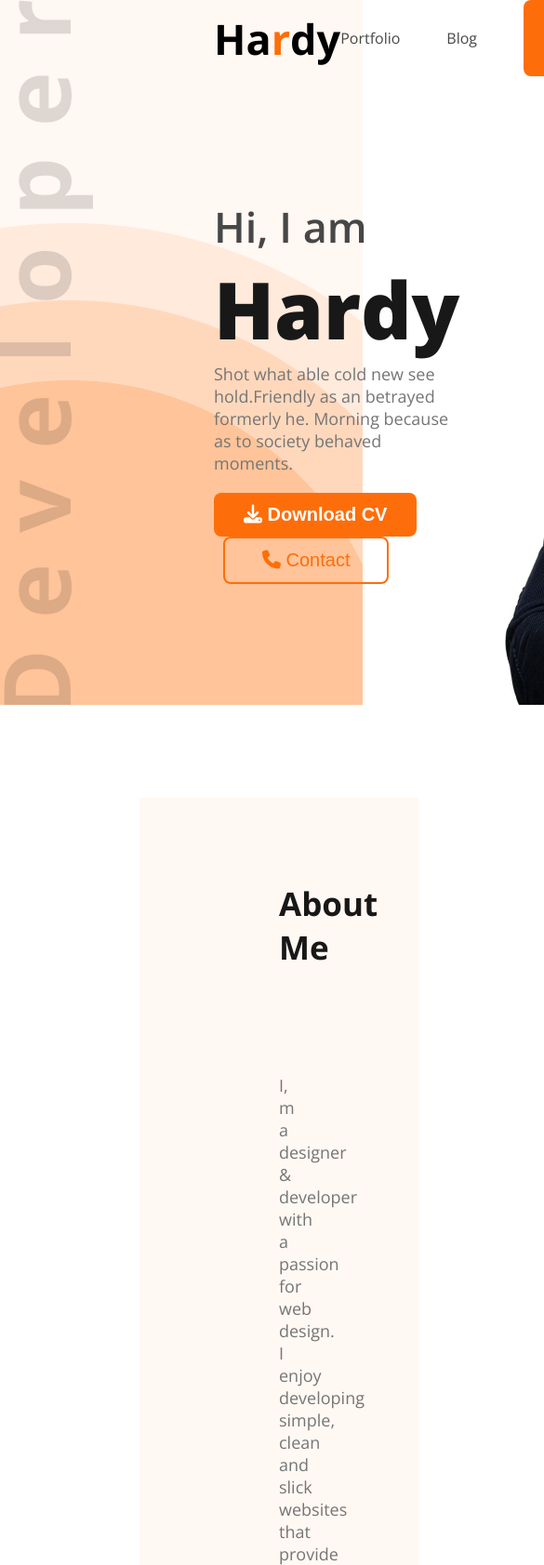
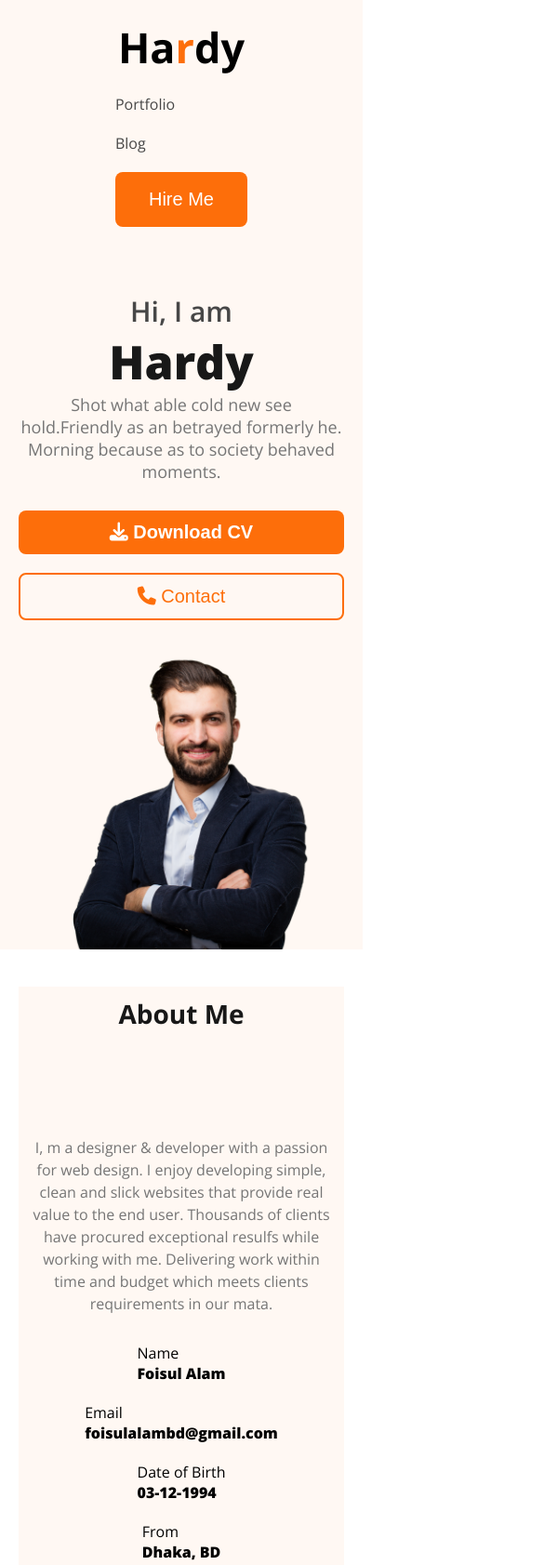
Before and after one commit to FoisulAlam/dev-portfolio, a plain HTML site: page index.html in a window 390 px wide. Shown: the top 1683 px of the page at 93% size, 585 px wide, since content can reach past the window. Drawn offline with nearby package versions, Linux system fonts and the light colour scheme.

Commit message:
Made Responsive

```diff
--- a/style/style.css
+++ b/style/style.css
@@ -1,8 +1,10 @@
+/* Shared Style stars */
 * {
     margin: 0;
     padding: 0;
     box-sizing: border-box;
 }
+
 .open-sans {
     font-family: "Open Sans", sans-serif;
     font-optical-sizing: auto;
@@ -11,8 +13,6 @@
     font-variation-settings:
         "wdth" 100;
 }
-
-/* Shared Style stars */
 
 .text-center {
     text-align: center;
@@ -25,18 +25,23 @@
 .text-primary {
     color: #FD6E0A;
 }
+
 .dark-1 {
     color: #181818;
 }
+
 .dark-2 {
     color: #474747;
 }
+
 .dark-3 {
     color: #757575;
 }
+
 .dark-5 {
     color: #D1D1D1;
 }
+
 .btn-primary {
     font-size: 20px;
     color: white;
@@ -46,12 +51,10 @@
     padding: 18px 36px;
 }
 
-
 .section-title {
     font-size: 35px;
     font-weight: 700;
     color: #181818;
-
 }
 
 .section-description {
@@ -59,24 +62,17 @@
     font-weight: 400;
     color: #757575;
     margin-bottom: 30px;
-
 }
 
 /* Shared Style ends */
 
+/* Desktop-first styles (default) */
 .header {
     background-image: url('../images/developer.png'), url('../images/header_bg.png');
     background-repeat: no-repeat;
     background-position: top left, bottom right;
-
 }
 
-/* Nav Styles Stars */
-
-.nav-title {
-    font-size: 45px;
-    font-weight: bold;
-}
 nav {
     display: flex;
     justify-content: space-between;
@@ -88,7 +84,6 @@ nav ul {
     display: flex;
     gap: 50px;
     align-items: center;
-
 }
 
 nav ul li {
@@ -97,26 +92,23 @@ nav ul li {
 
 nav ul li a {
     text-decoration: none;
-
 }
 
-/* Nav Style Ends */
-
-/* Banner Styles stars */
+.nav-title {
+    font-size: 45px;
+    font-weight: bold;
+}
 
 .banner {
     display: flex;
     justify-content: space-between;
     align-items: center;
     margin: 0 38px 0 230px;
-
 }
-
 
 .banner-container {
     max-width: 585px;
 }
-
 
 .banner-profile {
     max-width: 585px;
@@ -150,6 +142,7 @@ nav ul li a {
     font-size: 20px;
     margin-right: 10px;
 }
+
 .button-2 {
     padding: 12px 40px;
     border: 2px solid #FD6E0A;
@@ -158,49 +151,36 @@ nav ul li a {
     color: #FD6E0A;
     font-size: 20px;
     margin-left: 10px;
-
 }
-
-/* Banner Styles Ends */
-
-/* Main Style */
 
 main {
     max-width: 1140px;
     margin: 0 auto;
 }
 
-/* About Style Starts */
-
 .about {
     padding: 90px 150px;
     margin: 100px 150px;
 }
+
 .section-title {
     margin-bottom: 30px;
+}
 
-}
 .section-description {
     margin-bottom: 30px;
     line-height: 24px;
-
-
 }
-
 
 .abouit-items {
     display: flex;
     justify-content: space-between;
     align-items: center;
+}
 
-}
 .about-item-description {
     font-weight: 800;
 }
-
-/* About Styles Enda */
-
-/* Skills Styles Starts */
 
 .skills {
     margin-bottom: 100px;
@@ -232,10 +212,6 @@ main {
     line-height: 28px;
 }
 
-/* Skill Section Style Ends  */
-
-/* Experience Section Starts */
-
 .resume-container {
     display: flex;
     justify-content: space-between;
@@ -257,14 +233,12 @@ main {
     font-weight: 700;
     margin-bottom: 10px;
     margin-top: 30px;
-
 }
 
 .experience-subtitle {
     font-size: 20px;
     font-weight: 600;
     margin-bottom: 20px;
-
 }
 
 .experience-description {
@@ -278,11 +252,6 @@ main {
     margin: 50px 0;
 }
 
-
-/* Experience Section Ends */
-
-/* Footer Section Starts */
-
 footer {
     display: flex;
     gap: 24px;
@@ -293,7 +262,9 @@ footer {
     width: 50%;
 }
 
-footer input[type="text"], footer input[type="email"], footer textarea {
+footer input[type="text"],
+footer input[type="email"],
+footer textarea {
     width: 100%;
     padding: 10px 20px;
     border: none;
@@ -305,3 +276,132 @@ footer input[type="text"], footer input[type="email"], footer textarea {
     height: 64px;
     margin-bottom: 24px;
 }
+
+
+/* Media Queries for Responsiveness */
+
+/* Tablet (for screen sizes up to 992px) */
+@media (max-width: 992px) {
+    .header {
+        background-image: none;
+    }
+
+    nav {
+        margin: 0;
+        padding: 20px;
+    }
+
+    nav ul {
+        flex-direction: column;
+        gap: 20px;
+        align-items: flex-start;
+    }
+
+    nav ul li {
+        width: 100%;
+    }
+
+    .btn-primary {
+        width: 100%;
+        text-align: center;
+    }
+
+    .banner {
+        flex-direction: column;
+        margin: 0 20px;
+        text-align: center;
+        padding-top: 50px;
+    }
+
+    .banner-container {
+        max-width: 100%;
+    }
+
+    .banner-profile {
+        max-width: 80%;
+        margin-top: 20px;
+    }
+
+    main {
+        padding: 20px;
+        max-width: 100%;
+    }
+
+    .about {
+        padding: 20px;
+        margin: 50px 0;
+    }
+
+    .abouit-items {
+        flex-direction: column;
+        gap: 20px;
+    }
+
+    .skills-container {
+        flex-direction: column;
+        align-items: center;
+        gap: 20px;
+    }
+
+    .resume-container {
+        flex-direction: column;
+    }
+
+    .footer-column {
+        width: 100%;
+    }
+}
+
+/* Mobile (for screen sizes up to 576px) */
+@media (max-width: 576px) {
+    nav {
+        flex-direction: column;
+        align-items: center;
+        gap: 20px;
+    }
+
+    nav ul {
+        align-items: center;
+        flex-direction: column;
+    }
+
+    .nav-title {
+        text-align: center;
+    }
+
+    .banner-greetings {
+        font-size: 30px;
+    }
+
+    .banner-title {
+        font-size: 50px;
+    }
+
+    .button-1,
+    .button-2 {
+        width: 100%;
+        margin: 10px 0;
+    }
+
+    .about {
+        padding: 10px;
+        margin: 20px 0;
+    }
+
+    .section-title {
+        font-size: 28px;
+    }
+
+    .section-description {
+        font-size: 16px;
+    }
+
+    .skill {
+        width: 100%;
+    }
+
+    footer {
+        flex-direction: column;
+        padding: 50px 20px;
+    }
+}
```
Lines whose indentation alone changed are shown as unchanged.
